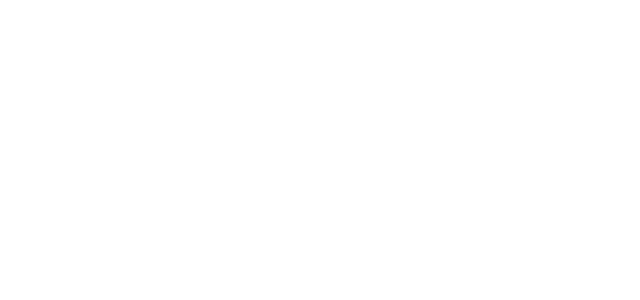
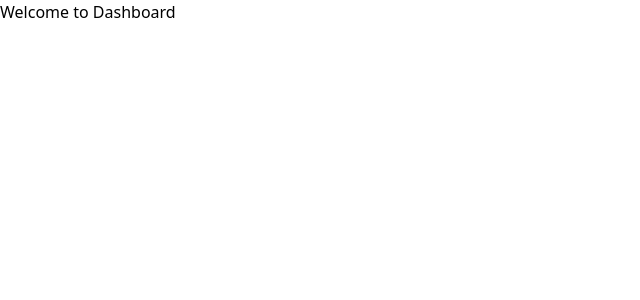
Before and after one commit to khaledradwan96/erp-system, a React (Vite) app: page /dashboard in a window 1280 px wide. Before the commit this address had no page. Shown: the top 300 px of the page, without its empty margins (0-640 px from the left). Built offline with nearby package versions, Linux system fonts and the light colour scheme.

Commit message:
create basic dashboard page

```diff
--- a/src/App.jsx
+++ b/src/App.jsx
@@ -2,6 +2,7 @@
 import { BrowserRouter, Routes, Route, Navigate } from "react-router-dom";
 import "./App.css";
 import Login from "./pages/Login";
+import Dashboard from "./pages/Dashboard";
 
 function App() {
   return (
@@ -9,6 +10,7 @@
       <Routes>
         <Route path="/" element={<Navigate to="/login" />} />
         <Route path="/login" element={<Login />} />
+        <Route path="/dashboard" element={<Dashboard />} />
       </Routes>
     </BrowserRouter>
   );
--- a/src/pages/Dashboard.jsx
+++ b/src/pages/Dashboard.jsx
@@ -0,0 +1,12 @@
+// ===== Dashboard.jsx =====
+import React from "react";
+
+function Dashboard() {
+  return (
+    <div>
+      <h1>Welcome to Dashboard</h1>
+    </div>
+  );
+}
+
+export default Dashboard;
```
